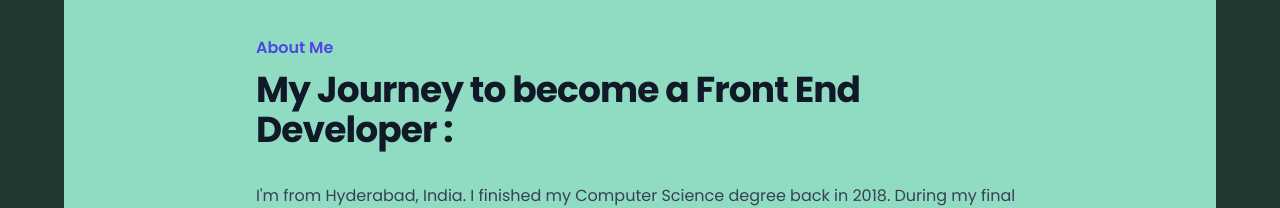
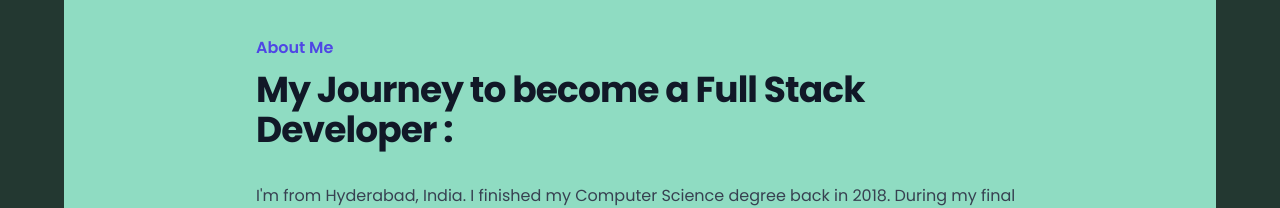
Before and after one commit to surya304/portfolio, a Next.js app: page /aboutus in a window 1280 px wide. Shown: the part 266-474 px from the top of the page. Built offline with nearby package versions, Linux system fonts and the light colour scheme; a web font is replaced by a local one.

Commit message:
Updated Text

```diff
--- a/pages/aboutus.js
+++ b/pages/aboutus.js
@@ -59,7 +59,7 @@ const AboutUs = () => {
                   About Me
                 </p>
                 <h1 ref={(el) => (sectionsRef.current[1] = el)} className="mt-2 text-3xl font-bold tracking-tight text-gray-900 sm:text-4xl">
-                  My Journey to become a Front End Developer :
+                  My Journey to become a Full Stack Developer :
                 </h1>
                 <p ref={(el) => (sectionsRef.current[2] = el)} className="mt-8">
                   I&apos;m from Hyderabad, India. I finished my Computer Science degree back in 2018. During my final year in college, I really wanted to follow my passion for becoming a UI developer, so I joined a startup called Aquo Digital, which was into growth hacking and digital marketing.
```
